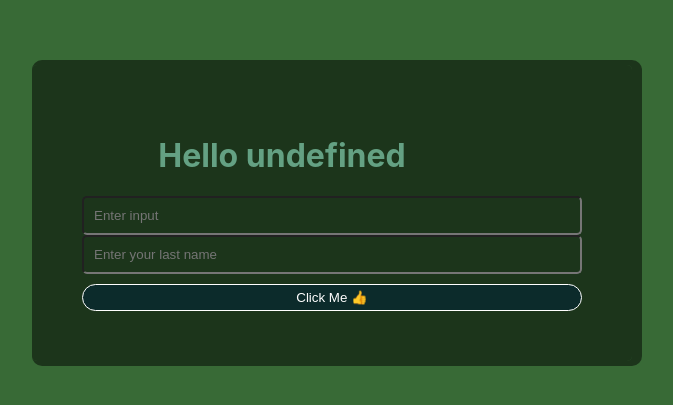
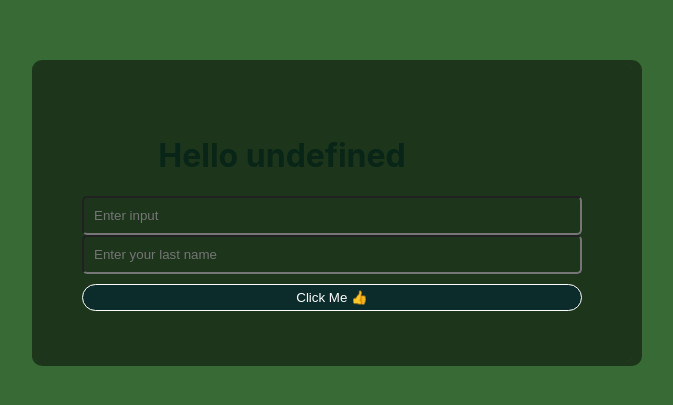
Before and after one commit to Sajjad124/react-form, a React (Create React App) app: page / in a window 1280 px wide. Shown: the part 187-592 px from the top of the page, without its empty margins (308-981 px from the left). Built offline with nearby package versions, Linux system fonts and the light colour scheme.

Commit message:
Update index.css

```diff
--- a/src/index.css
+++ b/src/index.css
@@ -33,7 +33,7 @@ code {
 }
 h1 {
   text-align: center;
-  color: rgb(100, 161, 131);
+  color: rgb(9, 37, 23);
   width: 400px;
 }
 input {
```
